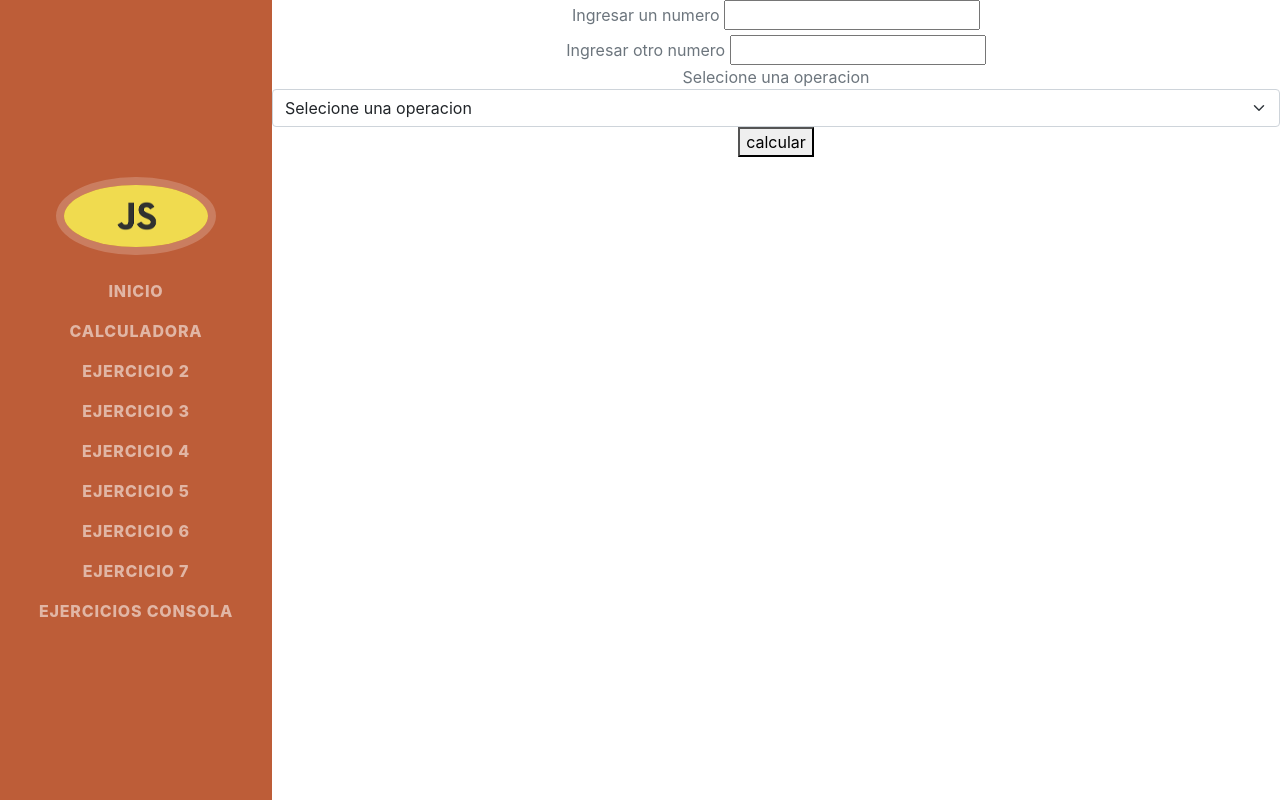
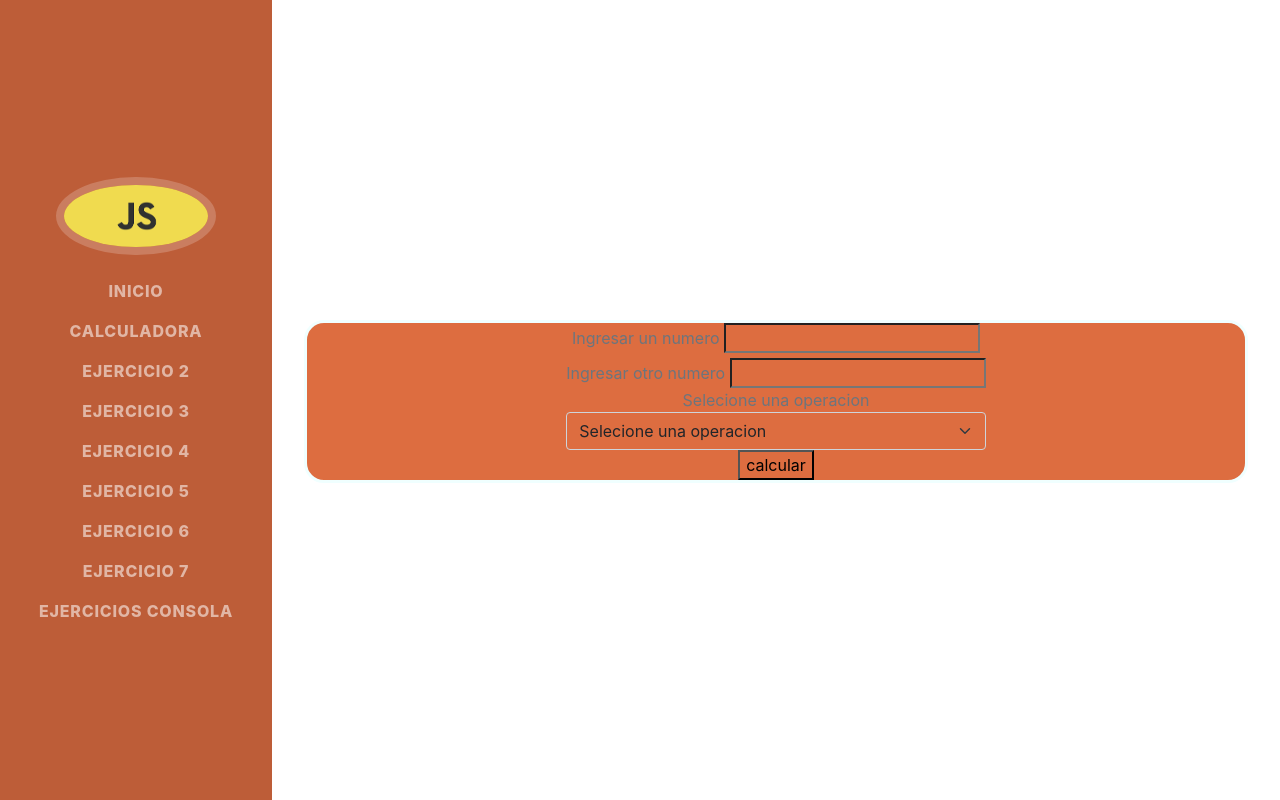
Before and after one commit to santicarreno13/taller1, a plain HTML site: page Calculadora.html in a window 1280 px wide. Drawn offline with nearby package versions, Linux system fonts and the light colour scheme; a web font is replaced by a local one.

Commit message:
arreglo un poco el formulario de la calculadora

```diff
--- a/Calculadora.html
+++ b/Calculadora.html
@@ -13,6 +13,7 @@
     <link href="https://fonts.googleapis.com/css?family=Muli:400,400i,800,800i" rel="stylesheet" type="text/css" />
     <!-- Core theme CSS (includes Bootstrap)-->
     <link href="css/styles.css" rel="stylesheet" />
+    <link rel="stylesheet" href="css/Style.css">
 </head>
 <body>
 <!-- Navigation-->
@@ -36,6 +37,7 @@
         </ul>
     </div>
 </nav><center>
+    <div class="caja">
     <form class="form-group">
         <div class="group-from">
             <label for="num1" class="form-label">Ingresar un numero</label>
@@ -55,8 +57,9 @@
                 <option value="4">Divicion</option>
             </select>
         </div>
+
         <button type="submit" class="btn-azul" onclick="calcular()">calcular</button>
-    </form></center>
+    </form></div></center>
     <script src="js/calculadora.js"></script>
             <!-- Bootstrap core JS-->
             <script src="https://cdn.jsdelivr.net/npm/bootstrap@5.1.3/dist/js/bootstrap.bundle.min.js"></script>
--- a/css/Style.css
+++ b/css/Style.css
@@ -0,0 +1,21 @@
+
+.caja{
+    margin-left: 2rem;
+    margin-right: 2rem;
+    margin-top: 20rem;
+    background-color: #dd6d40;
+    border-style: solid;
+    display: flex;
+    justify-content: center;
+    border-radius: 20px;
+    border-color: azure;
+}
+.caja select{
+    background-color: #dd6d40;
+}
+.group-from input{
+background-color: #dd6d40;
+}
+.form-group button{
+    background-color: #dd6d40   ;
+}
```
Also changed, not shown: css/styles.css.
